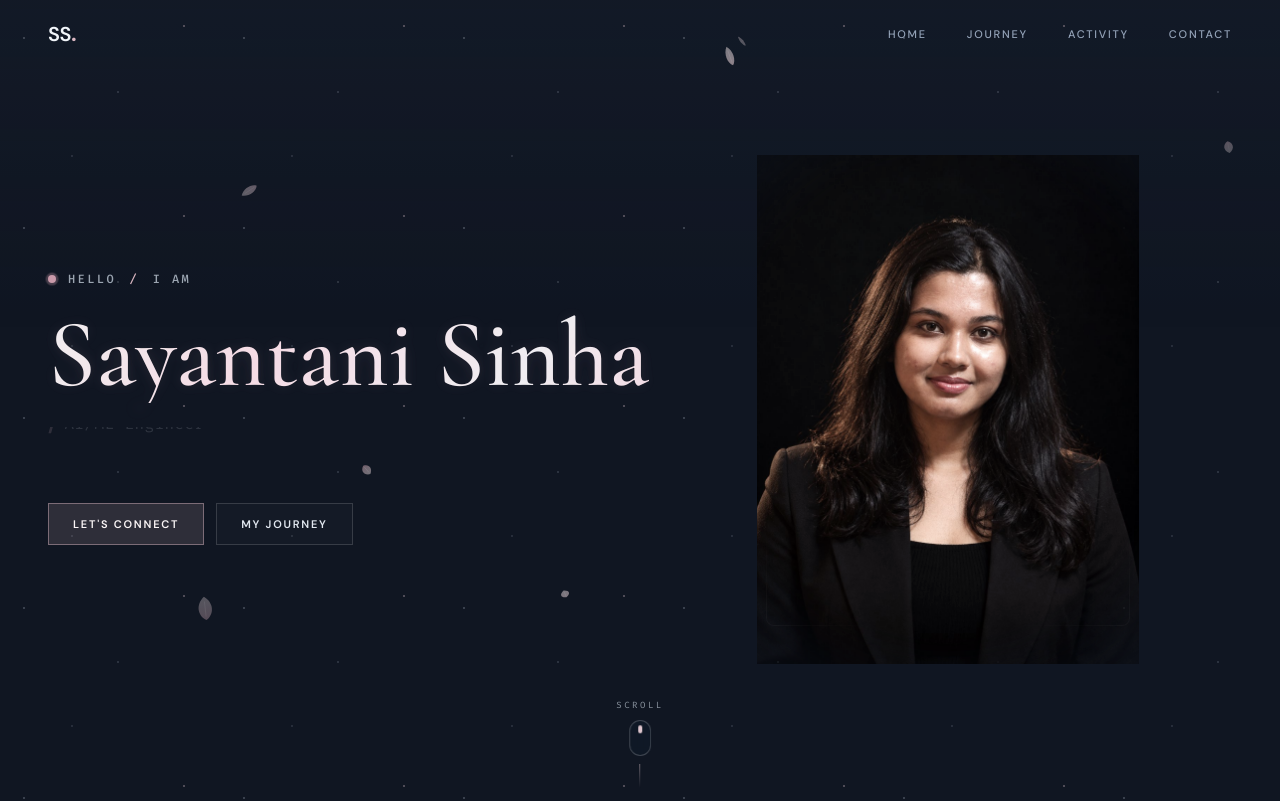
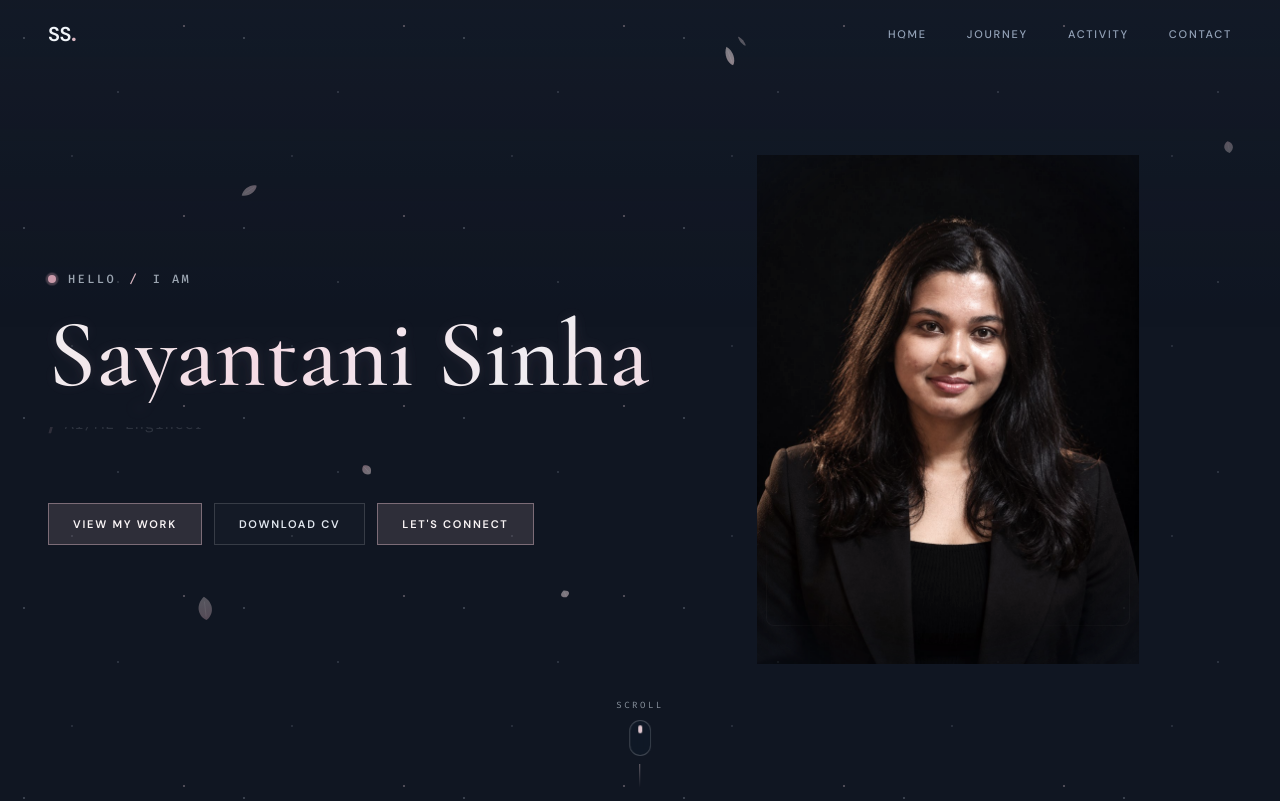
Before and after one commit to sayantani071/sayantani-portfolio, a React (Vite) app: page / in a window 1280 px wide. Shown: the top 801 px of the page. Built offline with nearby package versions, Linux system fonts and the light colour scheme.

Commit message:
feat(hero): update action buttons to VIEW MY WORK, DOWNLOAD CV, and LET'S CONNECT

```diff
--- a/src/components/Hero.jsx
+++ b/src/components/Hero.jsx
@@ -75,7 +75,7 @@ const Hero = () => {
               </div>
             </motion.div>
 
-            {/* Minimal Two Action Buttons */}
+            {/* Action Buttons */}
             <motion.div
               initial={{ opacity: 0, y: 20 }}
               animate={{ opacity: 1, y: 0 }}
@@ -83,17 +83,24 @@ const Hero = () => {
               className="flex flex-wrap items-center justify-center gap-3 lg:justify-start"
             >
               <a
+                href="#education"
+                className="px-6 py-3 border border-pink-300/45 bg-pink-300/15 hover:bg-pink-300/25 text-[11px] font-semibold tracking-[0.16em] text-pink-50 uppercase transition-colors duration-300"
+              >
+                VIEW MY WORK
+              </a>
+
+              <a
+                href="#"
+                className="px-6 py-3 border border-white/15 hover:border-pink-200/50 bg-white/[0.02] hover:bg-white/[0.05] text-[11px] font-semibold tracking-[0.16em] text-slate-200 uppercase transition-colors duration-300"
+              >
+                DOWNLOAD CV
+              </a>
+
+              <a
                 href="#contact"
                 className="px-6 py-3 border border-pink-300/45 bg-pink-300/15 hover:bg-pink-300/25 text-[11px] font-semibold tracking-[0.16em] text-pink-50 uppercase transition-colors duration-300"
               >
                 LET&apos;S CONNECT
-              </a>
-
-              <a
-                href="#education"
-                className="px-6 py-3 border border-white/15 hover:border-pink-200/50 bg-white/[0.02] hover:bg-white/[0.05] text-[11px] font-semibold tracking-[0.16em] text-slate-200 uppercase transition-colors duration-300"
-              >
-                MY JOURNEY
               </a>
             </motion.div>
           </div>
```
